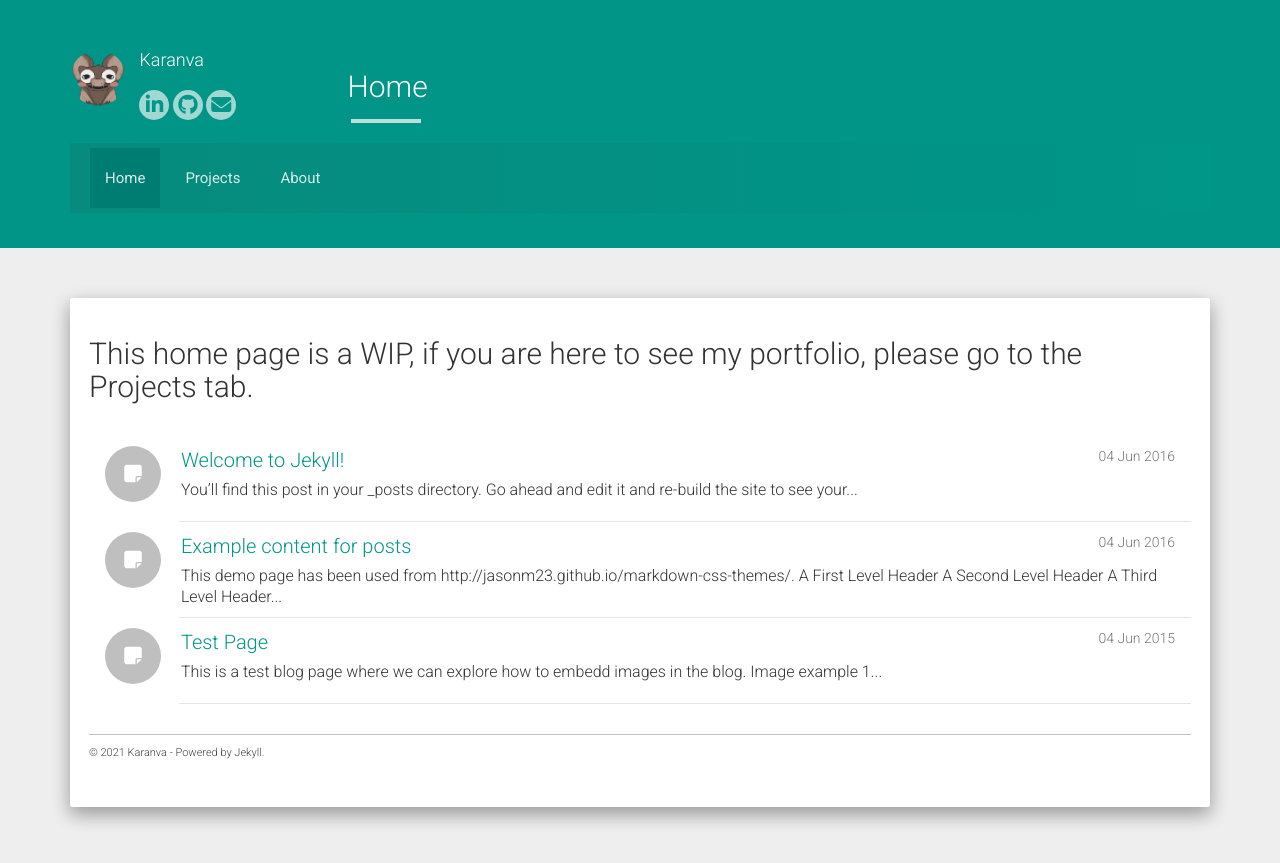
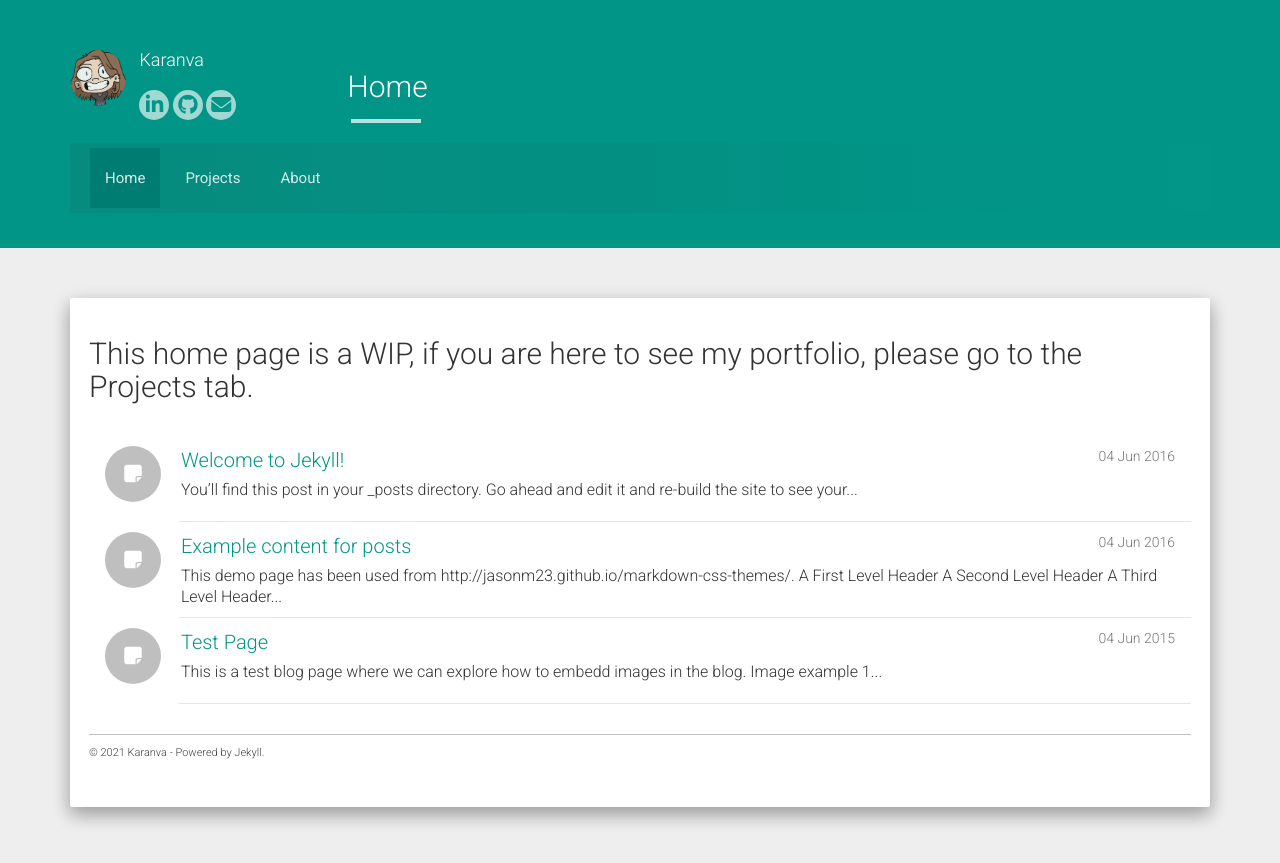
Before and after one commit to Karanval/Karanval.github.io, a Jekyll site: the page built from index.html, in a window 1280 px wide. Shown: the top 863 px of the page. Built offline with Jekyll 4.4.1, drawn with Linux system fonts in a browser that asks for light colours; nearby versions of some CDN libraries; the list of posts is cut into pages by our own code.

Commit message:
updated icons/logos, and added drawn cv

```diff
--- a/_config.yml
+++ b/_config.yml
@@ -8,7 +8,7 @@
 github: "https://github.com/Karanval"
 
 # Site config
-logo: /assets/images/batIcon.png
+logo: /assets/images/karanva_sonrisas.png
 baseurl: ""
 
 # allowsearch: true
--- a/_includes/meta.html
+++ b/_includes/meta.html
@@ -49,7 +49,7 @@
 {% if page.image %}
   <meta content="{{ site.url }}/assets/images/posts/{{ page.image }}" property="og:image">
 {% else %}
-  <meta content="{{ site.url }}/assets/images/batIcon.png" property="og:image">
+  <meta content="{{ site.url }}/assets/images/karanva_sonrisas.png" property="og:image">
 {% endif %}
 
 {% if page.categories %}
--- a/about.html
+++ b/about.html
@@ -26,4 +26,7 @@
 
       <object data='{{ "/assets/cv_updated.pdf" | prepend: site.baseurl }}' width="1000" height="1000" type="application/pdf"></object>
    </div>
+   <div class="col-md-11 col-xs-12 full">
+      <img src='{{ "/assets/images/cv_drawn.png" | prepend: site.baseurl }}' class="profile-img" alt="{{ image_alt }}" />
+   </div>
 </div>
```
Also changed, not shown: android-chrome-192x192.png, android-chrome-512x512.png, apple-touch-icon.png, assets/images/cv_drawn.png (added), assets/images/karanva_sonrisas.png (added), favicon-16x16.png, favicon-32x32.png, favicon.ico, mstile-150x150.png, 2 other files.
